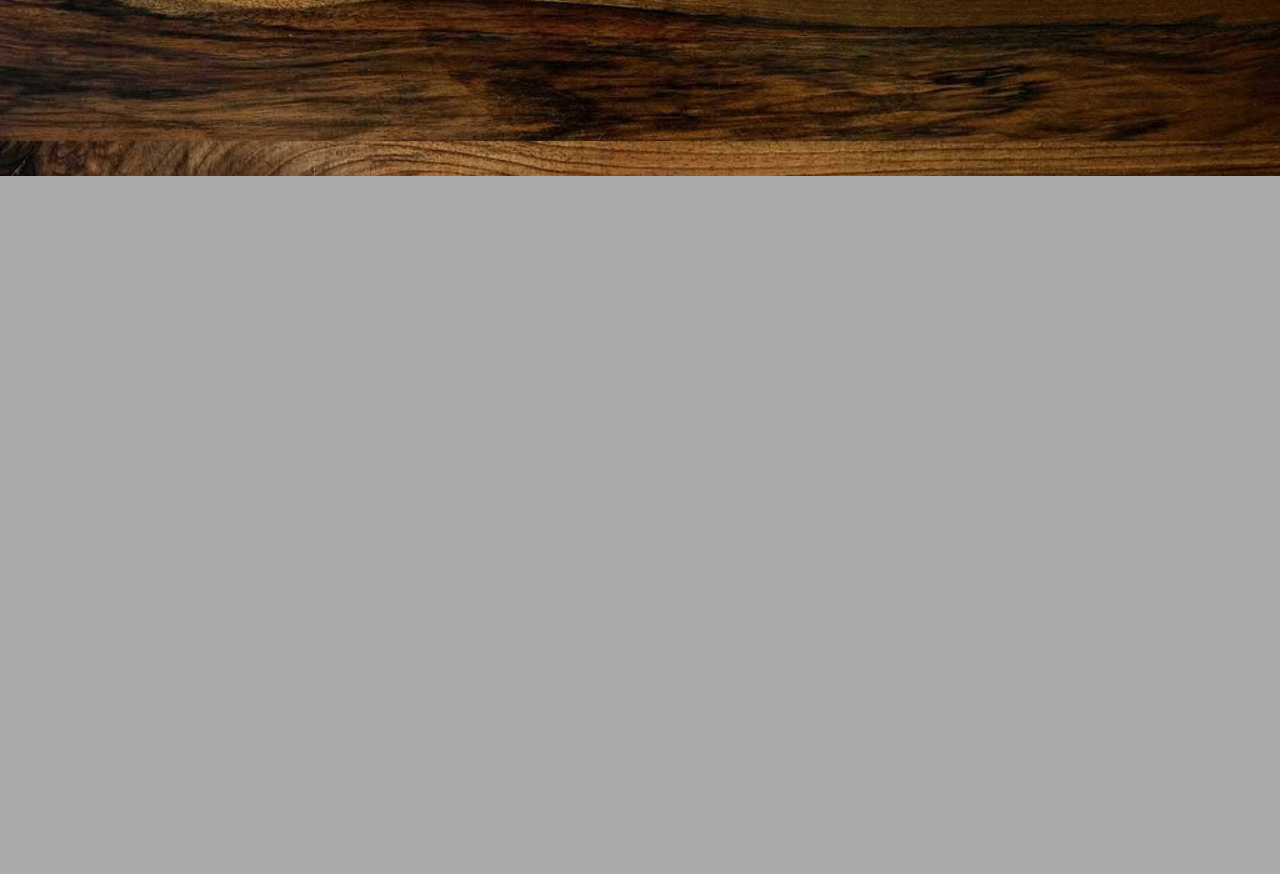
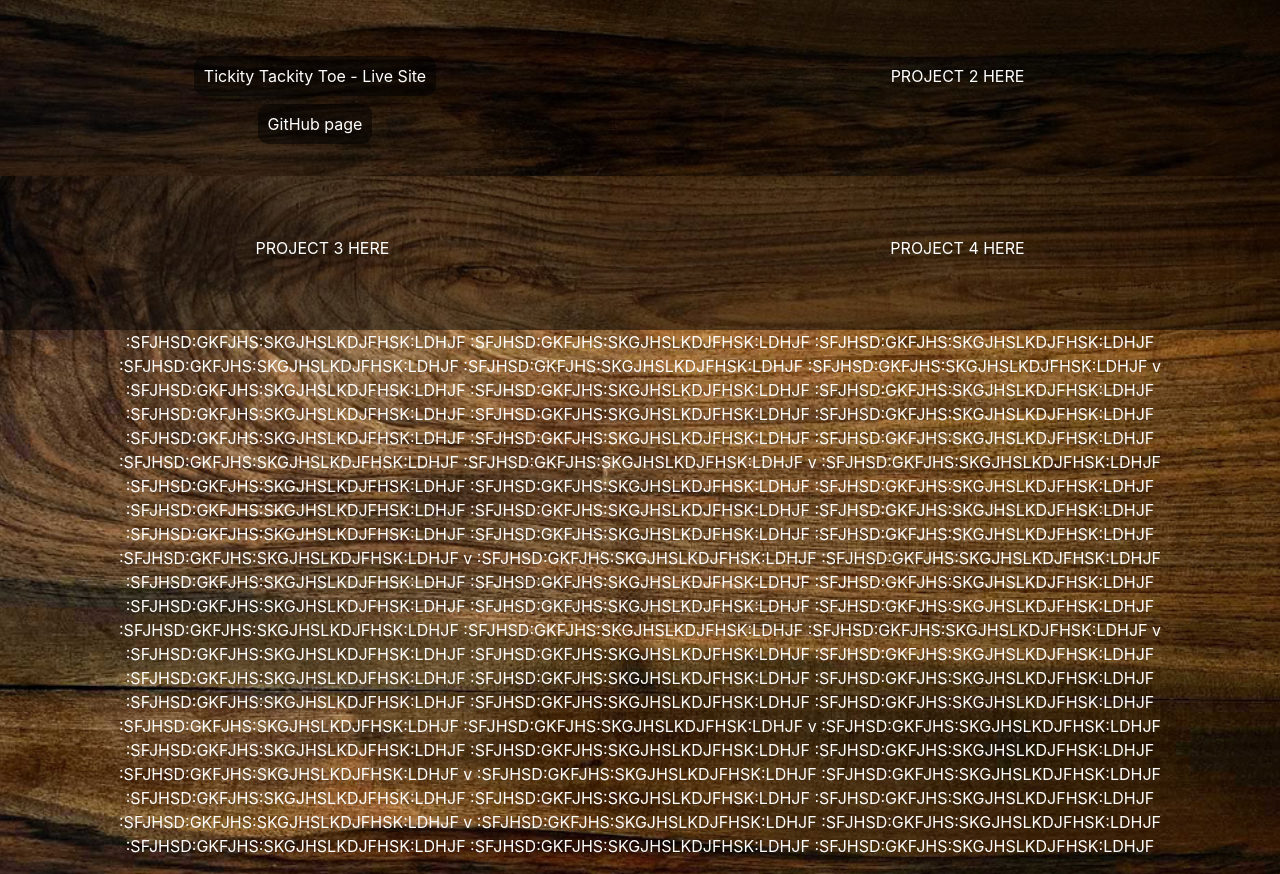
Before and after one commit to jal90/old-portfolio, a website: page index.html in a window 1280 px wide. Shown: the part 624-1498 px from the top of the page. Before the commit the page ends 800 px from the top, so only its background shows below. Drawn offline with nearby package versions, Linux system fonts and the light colour scheme.

Commit message:
Add links to tic tac toe
Also made background image fixed

```diff
--- a/index.html
+++ b/index.html
@@ -32,11 +32,11 @@
   <nav class="navbar navbar-default navbar-fixed-top">
     <div class="name"> Jesse Adams-Lukowsky</div>
     <div class="navbar">
-      <a href="#"> About me</a>
+      <a href="#about"> About me</a>
       <a href="#"> Skills</a>
       <a href="#"> Contact </a>
       <a href="#"> Resume</a>
-      <a href="#"> Projects</a>
+      <a href="#projects"> Projects</a>
     </div>
   </nav>
   <!-- END NAV BAR -->
@@ -45,12 +45,14 @@
   <!-- ABOUT ME -->
   <section class="about" id="about">
     <div class="row">
-    <div class="about-left col-xs-6 col-md-4">
+    <div class="col-xs-6 col-md-4">
       <img class="img-fluid" src="./images/me.JPG" alt="Picture of me" >
     </div>
-    <div class="about-right col-xs-6 col-md-8">
+    <div class="right col-xs-6 col-md-8">
       <h1>Hi! I'm Jesse</h1>
-      <p>I'm a double-stacked web developer. That's right, I've got stacks on stacks</p>
+      <p>I'm a full stack web developer who specializes in Javascript and Ruby on Rails</p>
+      <p>I build websites from the ground up with attention on both aesthetics and functionality</p>
+      <p>Check out my work in the projects section, or contact me to talk about web development, music, motorcycle maintenance, or mycology</p>
     </div>
   </div>
   </section>
@@ -68,9 +70,105 @@
     Resume View and Download stuff stuff stuff
   </div>
 
-  <div>
-    GA projects and other stuff stuff stuff stuff
-  </div>
+  <section class="projects" id="projects">
+    <h1>GA projects and other stuff </h1>
+    <div class="row">
+      <div class="col left">
+        <a href="https://jal90.github.io/Tic-Tac-Toe-Game/">Tickity Tackity Toe - Live Site</a>
+        <br>
+        <br>
+        <a href="https://github.com/jal90/Tic-Tac-Toe-Game">GitHub page</a>
+      </div>
+      <div class="col right">
+        PROJECT 2 HERE
+      </div>
+    </div>
+    <div class="row">
+      <div class="col left">
+        PROJECT 3 HERE
+      </div>
+      <div class="col right">
+        PROJECT 4 HERE
+      </div>
+    </div>
+  </section>
+
+
+  <p>
+:SFJHSD:GKFJHS:SKGJHSLKDJFHSK:LDHJF
+:SFJHSD:GKFJHS:SKGJHSLKDJFHSK:LDHJF
+:SFJHSD:GKFJHS:SKGJHSLKDJFHSK:LDHJF
+:SFJHSD:GKFJHS:SKGJHSLKDJFHSK:LDHJF
+:SFJHSD:GKFJHS:SKGJHSLKDJFHSK:LDHJF
+:SFJHSD:GKFJHS:SKGJHSLKDJFHSK:LDHJF
+v
+:SFJHSD:GKFJHS:SKGJHSLKDJFHSK:LDHJF
+:SFJHSD:GKFJHS:SKGJHSLKDJFHSK:LDHJF
+:SFJHSD:GKFJHS:SKGJHSLKDJFHSK:LDHJF
+:SFJHSD:GKFJHS:SKGJHSLKDJFHSK:LDHJF
+:SFJHSD:GKFJHS:SKGJHSLKDJFHSK:LDHJF
+:SFJHSD:GKFJHS:SKGJHSLKDJFHSK:LDHJF
+:SFJHSD:GKFJHS:SKGJHSLKDJFHSK:LDHJF
+:SFJHSD:GKFJHS:SKGJHSLKDJFHSK:LDHJF
+:SFJHSD:GKFJHS:SKGJHSLKDJFHSK:LDHJF
+:SFJHSD:GKFJHS:SKGJHSLKDJFHSK:LDHJF
+:SFJHSD:GKFJHS:SKGJHSLKDJFHSK:LDHJF
+v
+:SFJHSD:GKFJHS:SKGJHSLKDJFHSK:LDHJF
+:SFJHSD:GKFJHS:SKGJHSLKDJFHSK:LDHJF
+:SFJHSD:GKFJHS:SKGJHSLKDJFHSK:LDHJF
+:SFJHSD:GKFJHS:SKGJHSLKDJFHSK:LDHJF
+:SFJHSD:GKFJHS:SKGJHSLKDJFHSK:LDHJF
+:SFJHSD:GKFJHS:SKGJHSLKDJFHSK:LDHJF
+:SFJHSD:GKFJHS:SKGJHSLKDJFHSK:LDHJF
+:SFJHSD:GKFJHS:SKGJHSLKDJFHSK:LDHJF
+:SFJHSD:GKFJHS:SKGJHSLKDJFHSK:LDHJF
+:SFJHSD:GKFJHS:SKGJHSLKDJFHSK:LDHJF
+:SFJHSD:GKFJHS:SKGJHSLKDJFHSK:LDHJF
+v
+:SFJHSD:GKFJHS:SKGJHSLKDJFHSK:LDHJF
+:SFJHSD:GKFJHS:SKGJHSLKDJFHSK:LDHJF
+:SFJHSD:GKFJHS:SKGJHSLKDJFHSK:LDHJF
+:SFJHSD:GKFJHS:SKGJHSLKDJFHSK:LDHJF
+:SFJHSD:GKFJHS:SKGJHSLKDJFHSK:LDHJF
+:SFJHSD:GKFJHS:SKGJHSLKDJFHSK:LDHJF
+:SFJHSD:GKFJHS:SKGJHSLKDJFHSK:LDHJF
+:SFJHSD:GKFJHS:SKGJHSLKDJFHSK:LDHJF
+:SFJHSD:GKFJHS:SKGJHSLKDJFHSK:LDHJF
+:SFJHSD:GKFJHS:SKGJHSLKDJFHSK:LDHJF
+:SFJHSD:GKFJHS:SKGJHSLKDJFHSK:LDHJF
+v
+:SFJHSD:GKFJHS:SKGJHSLKDJFHSK:LDHJF
+:SFJHSD:GKFJHS:SKGJHSLKDJFHSK:LDHJF
+:SFJHSD:GKFJHS:SKGJHSLKDJFHSK:LDHJF
+:SFJHSD:GKFJHS:SKGJHSLKDJFHSK:LDHJF
+:SFJHSD:GKFJHS:SKGJHSLKDJFHSK:LDHJF
+:SFJHSD:GKFJHS:SKGJHSLKDJFHSK:LDHJF
+:SFJHSD:GKFJHS:SKGJHSLKDJFHSK:LDHJF
+:SFJHSD:GKFJHS:SKGJHSLKDJFHSK:LDHJF
+:SFJHSD:GKFJHS:SKGJHSLKDJFHSK:LDHJF
+:SFJHSD:GKFJHS:SKGJHSLKDJFHSK:LDHJF
+:SFJHSD:GKFJHS:SKGJHSLKDJFHSK:LDHJF
+v
+:SFJHSD:GKFJHS:SKGJHSLKDJFHSK:LDHJF
+:SFJHSD:GKFJHS:SKGJHSLKDJFHSK:LDHJF
+:SFJHSD:GKFJHS:SKGJHSLKDJFHSK:LDHJF
+:SFJHSD:GKFJHS:SKGJHSLKDJFHSK:LDHJF
+:SFJHSD:GKFJHS:SKGJHSLKDJFHSK:LDHJF
+v
+:SFJHSD:GKFJHS:SKGJHSLKDJFHSK:LDHJF
+:SFJHSD:GKFJHS:SKGJHSLKDJFHSK:LDHJF
+:SFJHSD:GKFJHS:SKGJHSLKDJFHSK:LDHJF
+:SFJHSD:GKFJHS:SKGJHSLKDJFHSK:LDHJF
+:SFJHSD:GKFJHS:SKGJHSLKDJFHSK:LDHJF
+:SFJHSD:GKFJHS:SKGJHSLKDJFHSK:LDHJF
+v
+:SFJHSD:GKFJHS:SKGJHSLKDJFHSK:LDHJF
+:SFJHSD:GKFJHS:SKGJHSLKDJFHSK:LDHJF
+:SFJHSD:GKFJHS:SKGJHSLKDJFHSK:LDHJF
+:SFJHSD:GKFJHS:SKGJHSLKDJFHSK:LDHJF
+:SFJHSD:GKFJHS:SKGJHSLKDJFHSK:LDHJF
+  </p>
 
 </body>
 <!-- END BODY -->
--- a/index.js
+++ b/index.js
@@ -1,3 +1,14 @@
 $(() => {
+  $('a[href^="#"]').on('click',function (e) {
+  	    e.preventDefault();
 
+  	    var target = this.hash;
+  	    var $target = $(target);
+
+  	    $('html, body').stop().animate({
+  	        'scrollTop': $target.offset().top
+  	    }, 900, 'swing', function () {
+  	        window.location.hash = target;
+  	    });
+  	});
 })
--- a/main.css
+++ b/main.css
@@ -15,6 +15,7 @@ a:hover {
 body {
   background: #aaa;
   background-image: url(./images/woood2.jpg);
+  background-attachment: fixed;
   background-size: cover;
   color: white;
   width: 100%;
@@ -22,6 +23,7 @@ body {
 
 h1 {
   text-align: center;
+  margin-bottom: 30px;
 }
 
 .navbar {
@@ -32,6 +34,21 @@ h1 {
 }
 
 .about {
+  background-color: rgba(0, 0, 0, 0.5);
+  padding: 20px;
+}
+
+.left {
+  text-align: center;
+  padding: 50px;
+}
+
+.right {
+  text-align: center;
+  padding: 50px;
+}
+
+.projects {
   background-color: rgba(0, 0, 0, 0.5);
   padding: 20px;
 }
@@ -49,10 +66,7 @@ img {
   width: 400px;
 }
 
-.about-right {
-  text-align: center;
-  padding: 50px;
-}
+
 
 p {
   text-align: center;
```
